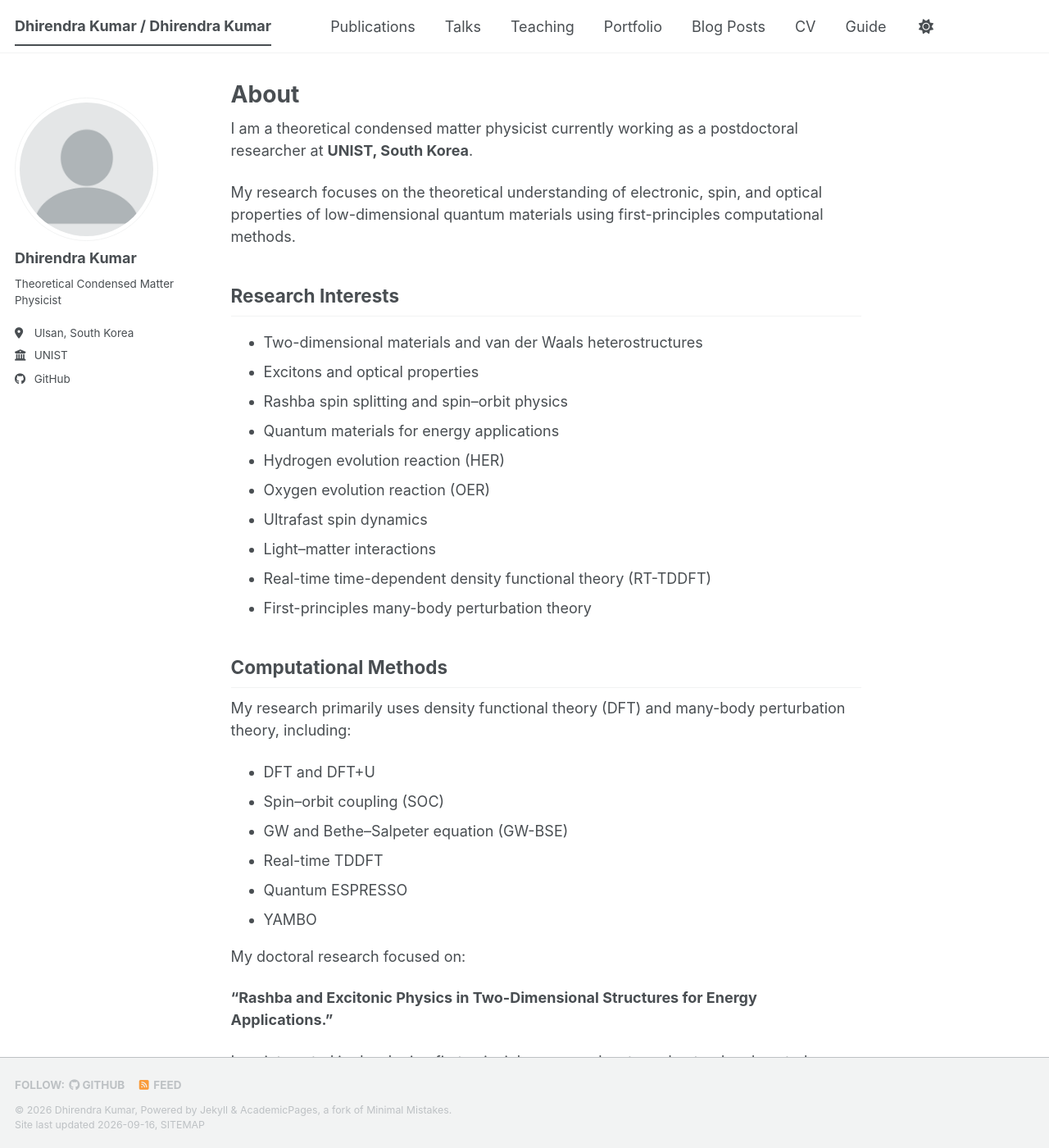
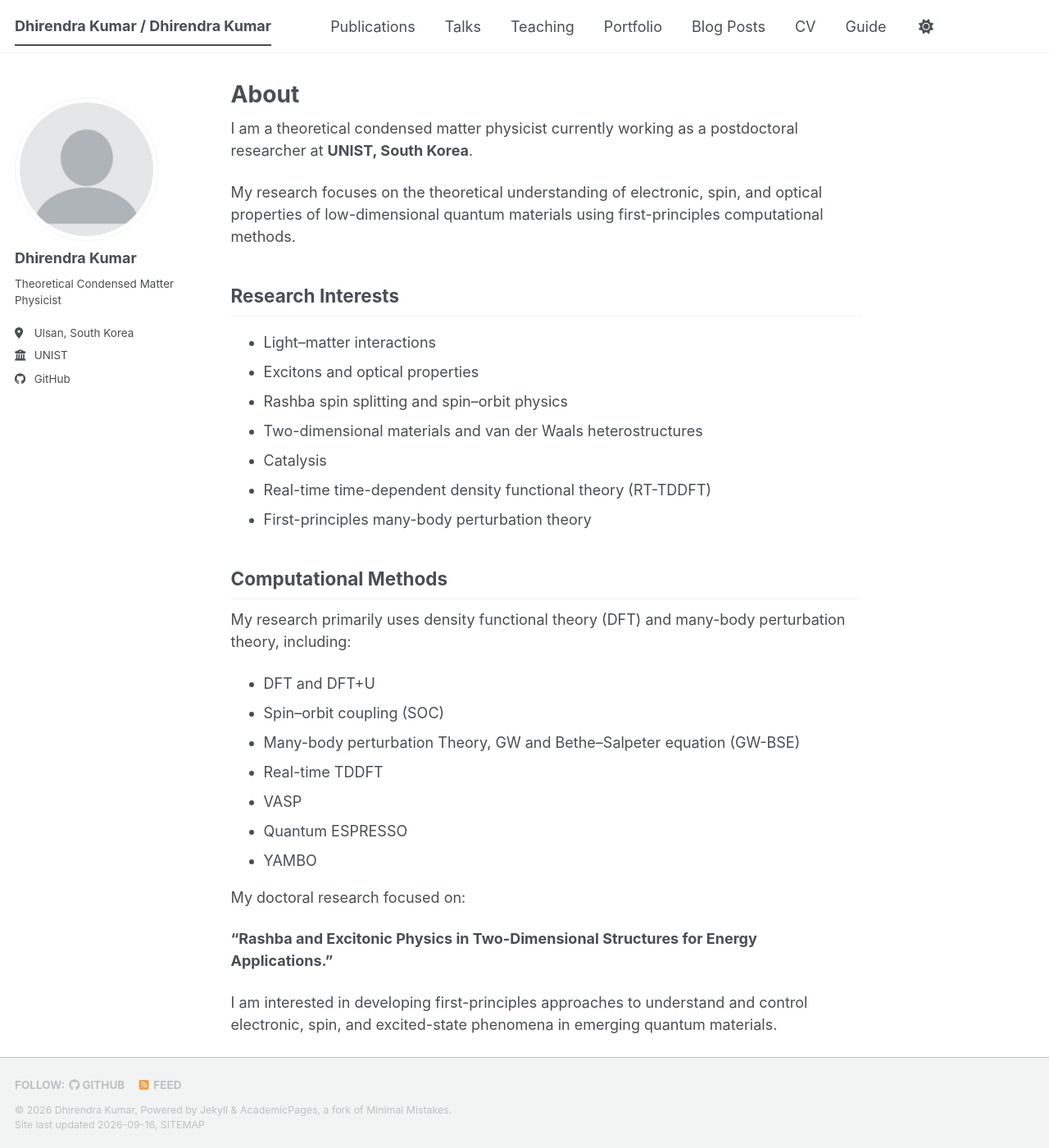
Before and after one commit to Dhirendra-Kumar96/Dhirendra-Kumar96.github.io, a Jekyll site: the page built from _pages/about.md, in a window 1280 px wide and 1400 px high. Shown: the whole window at 82% size. Built offline with Jekyll 4.4.1, drawn with Linux system fonts in a browser that asks for light colours; a style sheet for code colours, icons or effects is not loaded.

Commit message:
Reorganize research interests and computational methods

```diff
--- a/_pages/about.md
+++ b/_pages/about.md
@@ -13,14 +13,11 @@ My research focuses on the theoretical understanding of electronic, spin, and op
 
 ## Research Interests
 
-- Two-dimensional materials and van der Waals heterostructures
+- Light–matter interactions
 - Excitons and optical properties
 - Rashba spin splitting and spin–orbit physics
-- Quantum materials for energy applications
-- Hydrogen evolution reaction (HER)
-- Oxygen evolution reaction (OER)
-- Ultrafast spin dynamics
-- Light–matter interactions
+- Two-dimensional materials and van der Waals heterostructures
+- Catalysis
 - Real-time time-dependent density functional theory (RT-TDDFT)
 - First-principles many-body perturbation theory
 
@@ -30,8 +27,9 @@ My research primarily uses density functional theory (DFT) and many-body perturb
 
 - DFT and DFT+U
 - Spin–orbit coupling (SOC)
-- GW and Bethe–Salpeter equation (GW-BSE)
+- Many-body perturbation Theory, GW and Bethe–Salpeter equation (GW-BSE)
 - Real-time TDDFT
+- VASP
 - Quantum ESPRESSO
 - YAMBO
 
```
